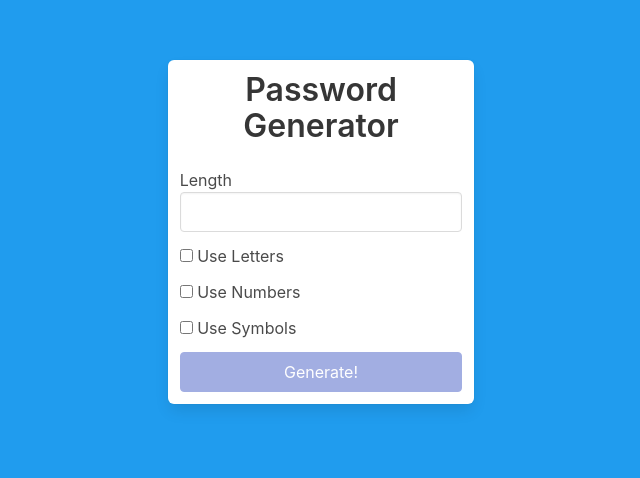
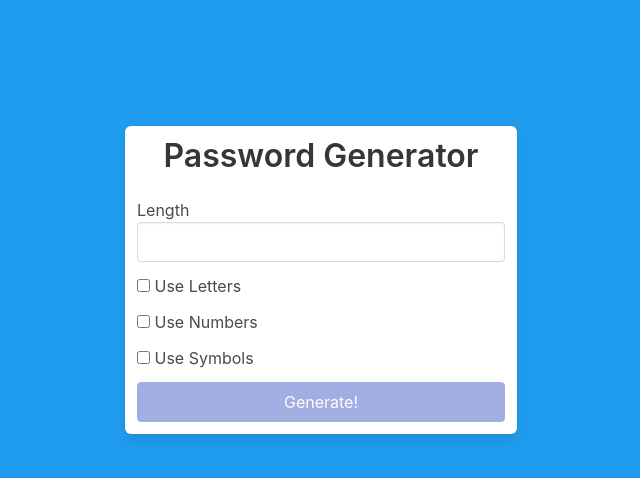
Before and after one commit to jamiepompei/angular-password-generator, an Angular app: page / in a window 1280 px wide. Shown: the part 120-598 px from the top of the page, without its empty margins (319-959 px from the left). Built offline with nearby package versions, Linux system fonts and the light colour scheme.

Commit message:
fixed centering of main container

```diff
--- a/src/styles.css
+++ b/src/styles.css
@@ -1,7 +1,11 @@
 @import 'bulma/css/bulma.css';
 
 .container{
-    margin: 12rem;
+    width: 100%;
+    position: absolute;
+    top: 50%;
+    left: 50%;
+    transform: translate(-50%, -50%);
 }
 
 html{
```
